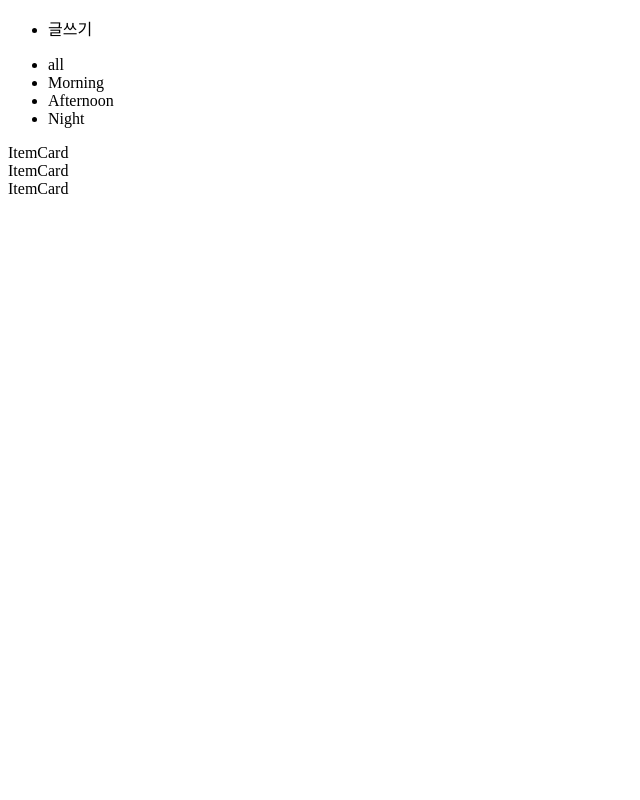
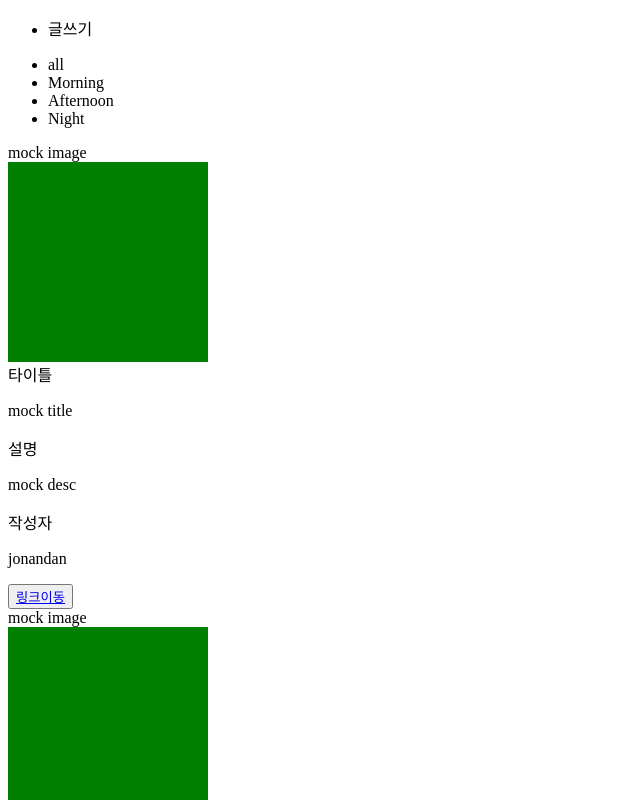
Before and after one commit to nathaneast/woople_front, a React (Create React App) app: page / in a window 1280 px wide. Shown: the top 800 px of the page, without its empty margins (0-640 px from the left). Built offline with nearby package versions, Linux system fonts and the light colour scheme.

Commit message:
완료: ItemCard 컴포넌트 마크업

```diff
--- a/src/component/ItemCard.tsx
+++ b/src/component/ItemCard.tsx
@@ -1,27 +1,47 @@
-import { useEffect, useState, useCallback, ReactElement } from 'react';
-
 interface Props {
   index: number;
+  title: string;
+  desc: string;
   author: string;
-  date: string;
   redirectUrl: string;
-  title: string;
   imagePath: string;
-  desc: string;
-  onShowItemDetail: (isOnModal: boolean, contentsKey: number | null) => void,
+  onShowItemDetail: (isOnModal: boolean, contentsKey: number | null) => void;
 }
 
-function ItemCard({
-  index,
-  author,
-  date,
-  redirectUrl,
-  title,
-  imagePath,
-  desc,
-  onShowItemDetail
-}: Props) {
-  return <article onClick={() => onShowItemDetail(true, index)}>ItemCard</article>;
+function ItemCard({ index, title, author, desc, imagePath, redirectUrl, onShowItemDetail }: Props) {
+  return (
+    <article onClick={() => onShowItemDetail(true, index)}>
+      <section>
+        mock image
+        <div
+          style={{ width: '200px', height: '200px', backgroundColor: 'green' }}
+        ></div>
+      </section>
+
+      <section>
+        <div>
+          <label>타이틀</label>
+          <p>{title}</p>
+        </div>
+        <div>
+          <label>설명</label>
+          <p>{desc}</p>
+        </div>
+        <div>
+          <label>작성자</label>
+          <p>{author}</p>
+        </div>
+      </section>
+
+      <section>
+        <button>
+          <a href={redirectUrl} target="_blank" rel="noopner noreferrer">
+            링크이동
+          </a>
+        </button>
+      </section>
+    </article>
+  );
 }
 
 export default ItemCard;
--- a/src/component/ItemList.tsx
+++ b/src/component/ItemList.tsx
@@ -1,7 +1,8 @@
-import { Dispatch, SetStateAction, useEffect, useState, useCallback } from 'react';
+import { useEffect, useState, useCallback } from 'react';
 
 // import { useBool } from '../hooks';
 
+// import ItemDetailCard from './ItemDetailCard';
 import ItemCard from './ItemCard';
 
 const itemListMockData: any = [
@@ -10,6 +11,7 @@ const itemListMockData: any = [
     // id: "jonadan@google.com",
     author: 'jonandan',
     date: '2021-09-09',
+    category: 'morning',
     // like: 13,
     redirectUrl: 'https://www.naver.com',
     title: 'mock title',
@@ -21,6 +23,7 @@ const itemListMockData: any = [
     // id: "jonadan@google.com",
     author: 'jonandan',
     date: '2021-09-09',
+    category: 'morning',
     // like: 13,
     redirectUrl: 'https://www.naver.com',
     title: 'mock title',
@@ -32,6 +35,7 @@ const itemListMockData: any = [
     // id: "jonadan@google.com",
     author: 'jonandan',
     date: '2021-09-09',
+    category: 'night',
     // like: 13,
     redirectUrl: 'https://www.naver.com',
     title: 'mock title',
@@ -54,6 +58,7 @@ interface ItemProps {
   title: string;
   imagePath: string;
   desc: string;
+  category: string;
 };
 
 interface Props {
@@ -67,7 +72,7 @@ function ItemList ({ category } : Props) {
   //TODO: useBoll ts적용
   const [isShowDetailModal, setIsShowDetailModal] = useState(false);
 
-  const onHandleDetailMdoal = useCallback((isOnModal: boolean, contentsKey: number | null) => {
+  const onHandleDetailModal = useCallback((isOnModal: boolean, contentsKey: number | null) => {
     setIsShowDetailModal(isOnModal);
     isOnModal && typeof contentsKey === 'number' ? setContentsDetail(contentsList[contentsKey]) : setContentsDetail(null);
   }, [setIsShowDetailModal, contentsList, setContentsDetail]);
@@ -76,20 +81,34 @@ function ItemList ({ category } : Props) {
     setContentsList(itemListMockData);
   }, [category]);
 
+  console.log({contentsDetail, isShowDetailModal})
+
   return (
   <main>
     {contentsList.length && contentsList.map((item: ItemProps, index: number) => (
       <ItemCard
-      key={item.key}
-      index={index}
-      author={item.author}
-      date={item.date}
-      redirectUrl={item.redirectUrl}
-      title={item.title}
-      imagePath={item.imagePath}
-      desc={item.desc}
-      onShowItemDetail={onHandleDetailMdoal}
+        key={item.key}
+        index={index}
+        title={item.title}
+        author={item.author}
+        desc={item.desc}
+        onShowItemDetail={onHandleDetailModal}
+        redirectUrl={item.redirectUrl}
+        imagePath={item.imagePath}
       />
+
+      // <ItemDetailCard
+      // key={item.key}
+      // index={index}
+      // author={item.author}
+      // date={item.date}
+      // redirectUrl={item.redirectUrl}
+      // title={item.title}
+      // imagePath={item.imagePath}
+      // desc={item.desc}
+      // category={item.category}
+      // onShowItemDetail={onHandleDetailModal}
+      // />
     ))}
   </main>
   );
```
Also changed, not shown: src/component/ItemDetailCard .tsx (added, +65 -0 lines).
